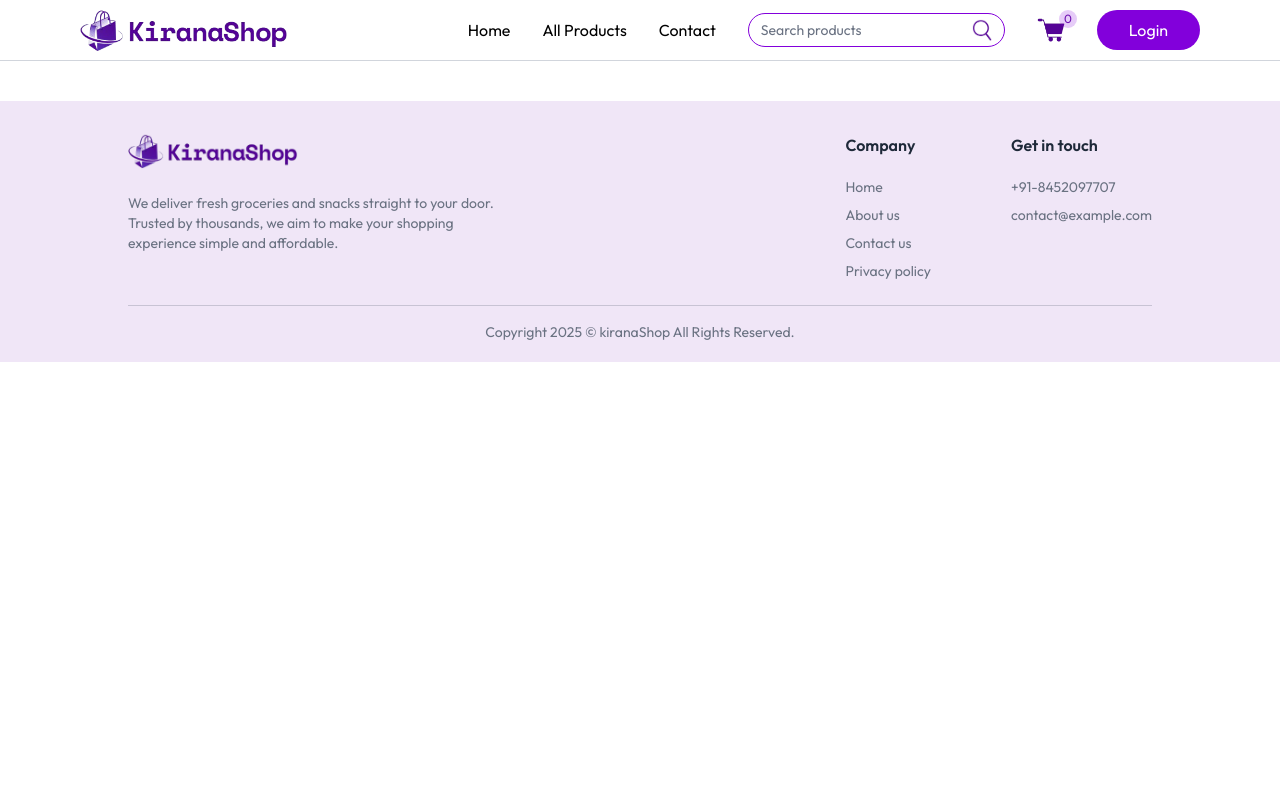
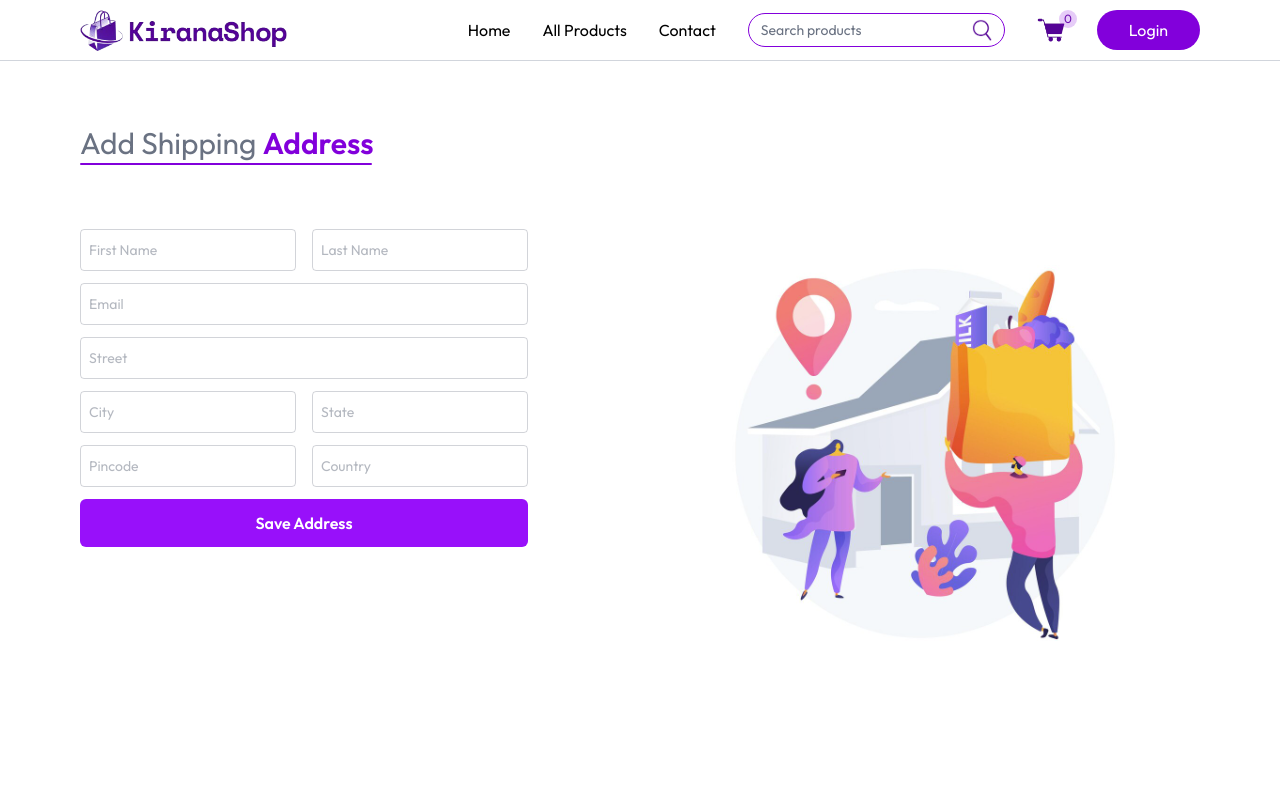
Before and after one commit to Omkar-Tale/KiranaShop-FrondEnd, a React (Vite) app: page /add-address in a window 1280 px wide. Shown: the top 800 px of the page. Built offline with nearby package versions, Linux system fonts and the light colour scheme.

Commit message:
add-addresss-I

```diff
--- a/src/App.jsx
+++ b/src/App.jsx
@@ -10,6 +10,7 @@ import ProductCategory from './pages/ProductCategory'
 import ProductDetails from './pages/ProductDetails'
 import { Toaster } from 'react-hot-toast'
 import CartDetails from './pages/CartDetails'
+import AddAddress from './pages/AddAddress'
 
 const App = () => {
   const { showUserLogin } = useAppContext()
@@ -24,6 +25,7 @@ const App = () => {
         <Route path='/product/:category' element={<ProductCategory />} />
         <Route path='/products/:category/:id' element={<ProductDetails />} />
         <Route path='/cart' element={<CartDetails />} />
+        <Route path='/add-address' element={<AddAddress />} />
       </Routes>
       <Footer />
     </>
--- a/src/assets/assets.js
+++ b/src/assets/assets.js
@@ -24,7 +24,7 @@ import main_banner_bg from "./main_banner_bg.png";
 import main_banner_bg_sm from "./main_banner_bg_sm.png";
 import bottom_banner_image from "./bottom_banner_image.png";
 import bottom_banner_image_sm from "./bottom_banner_image_sm.png";
-import add_address_iamge from "./add_address_image.svg";
+import add_address_iamge from "./add_address_image.png";
 import organic_vegitable_image from "./organic_vegitable_image.png";
 import fresh_fruits_image from "./fresh_fruits_image.png";
 import bottles_image from "./bottles_image.png";
--- a/src/components/OurFeatures.jsx
+++ b/src/components/OurFeatures.jsx
@@ -5,12 +5,12 @@ const OurFeatures = () => {
     const [isHover, setIsHover] = React.useState(false);
 
     return (
-        <div className="flex flex-col items-center mt-16 gap-1">
-            <div className="min-h-screen w-full bg-white relative text-gray-800">
+        <div className="flex sm:flex-row flex-col items-center mt-16 gap-1">
+            <div className="mb-25 w-full bg-white relative text-gray-800">
             <h2 className="text-4xl font-semibold text-center mt-10 mb-5">Our Services</h2>
-                <div className="relative z-10 flex flex-col md:flex-row items-center justify-center sm:gap-30 gap-10">
-                    <img src={assets.featuresJ} alt="Feature" className=" w-150 mt-3 object-cover rounded-2xl" />
-                    <div className="flex flex-col gap-1  mt-5 px-4 md:px-0">
+                <div className="relative z-10 flex flex-col md:flex-row items-center px-6 justify-center sm:gap-30 gap-10">
+                    <img src={assets.featuresJ} alt="Feature" className=" w-140 mt-3 object-cover rounded-2xl" />
+                    <div className="flex flex-col gap-1 mt-5 px-4 md:px-0">
                         <div
                             className={`p-6 flex gap-4 rounded-xl border transition-colors mt-3 cursor-pointer ${isHover ? 'border-violet-300 bg-violet-100' : 'border-transparent hover:border-violet-300 hover:bg-violet-100'}`}
                             onMouseEnter={() => setIsHover(true)}
--- a/src/components/ProductItem.jsx
+++ b/src/components/ProductItem.jsx
@@ -21,7 +21,7 @@ const ProductItem = ({product}) => {
                     <p>(4)</p>
                 </div>
                 <div className="flex items-end justify-between mt-3">
-                    <p className="md:text-xl text-base font-medium text-indigo-500">
+                    <p className="md:text-xl text-base font-medium text-purple-700">
                         {currency}{product.offerPrice} {" "} <span className="text-gray-500/60 md:text-sm text-xs line-through">{currency}{product.price}</span>
                     </p>
                     <div onClick={(e)=> e.stopPropagation()} className="text-purple-900">
--- a/src/pages/AddAddress.jsx
+++ b/src/pages/AddAddress.jsx
@@ -1,8 +1,76 @@
-import React from 'react'
+import React, { useState } from 'react'
+import { assets } from '../assets/assets';
+
+const InputFeild = ({type, placeholder, name, handleChange, address}) => (
+  <input
+  className='w-full px-2 py-2.5 border border-gray-500/30 rounded outline-none text-gray-500 focus:border-purple-500 transition'
+  type={type}
+  placeholder={placeholder}
+  onChange={handleChange}
+  name={name}
+  value={address[name]}
+  required
+  />
+);
 
 const AddAddress = () => {
+
+  const [address, setAddress] = useState({
+    firstName: "",
+    lastName: "",
+    email: "",
+    street: "",
+    city: "",
+    state: "",
+    zipcode: "",
+    country: "",
+    phone: "",
+  })
+
+  const handleChange = (e)=>{
+    const {name, value } = e.target;
+    setAddress((prev)=> ({
+      ...AddAddress,
+      [name]: value
+    }))
+  }
+
+  const onSibmitHandler = async (e) => {
+    e.preventDefault()
+  }
   return (
-    <div>AddAddress</div>
+    <div className='mt-16 pb-16 px-6 sm:px-20'>
+      <div className='flex flex-col gap-0.5'>
+        <p className='text-2xl md:text-3xl text-gray-500'>Add Shipping <span className='font-semibold text-purple-700'>Address</span></p>
+        <div className='sm:w-73 w-58 h-0.5 bg-purple-700 rounded-full'></div>
+      </div>
+
+      {/* two cols */}
+      <div className='flex flex-col-reverse md:flex-row justify-between mt-10'>
+        {/* first col */}
+        <div className='flex-1 max-w-md'>
+          <form onSubmit={onSibmitHandler} className='space-y-3 mt-6 text-sm'>
+            <div className='grid grid-cols-2 gap-4'>
+              <InputFeild handleChange={handleChange} address={address} name="firstName" type="text" placeholder="First Name" />
+              <InputFeild handleChange={handleChange} address={address} name="lastName" type="text" placeholder="Last Name" />
+            </div>
+              <InputFeild handleChange={handleChange} address={address} name="email" type="email" placeholder="Email" />
+              <InputFeild handleChange={handleChange} address={address} name="stree" type="text" placeholder="Street" />
+              <div className='grid grid-cols-2 gap-4'>
+              <InputFeild handleChange={handleChange} address={address} name="city" type="city" placeholder="City" />
+              <InputFeild handleChange={handleChange} address={address} name="state" type="state" placeholder="State" />
+              </div>
+              <div className='grid grid-cols-2 gap-4'>
+              <InputFeild handleChange={handleChange} address={address} name="pincode" type="pincode" placeholder="Pincode" />
+              <InputFeild handleChange={handleChange} address={address} name="country" type="country" placeholder="Country" />
+              </div>
+              <button className='w-full bg-purple-600 hover:bg-purple-700 font-semibold text-base cursor-pointer text-white py-3 rounded-md'>Save Address</button>
+          </form>
+        </div>
+        {/* second col */}
+        <img src={assets.add_address_iamge} alt="add address" className='md:mr-16 mg-16 md:mt-0' />
+      </div>
+    </div>
   )
 }
 
--- a/src/pages/AllProducts.jsx
+++ b/src/pages/AllProducts.jsx
@@ -20,7 +20,7 @@ const AllProducts = () => {
 
 
   return (
-    <div className='mt-15 flex flex-col mb-15 px-10'>
+    <div className='mt-15 flex flex-col mb-15 px-6 sm:px-10'>
         <div className='flex flex-col items-end w-max'>
             <h2 className='text-3xl flex flex-col uppercase font-outfit'>All Products</h2>
             <div className='w-30 h-0.5 bg-purple-700 rounded-full'></div>
--- a/src/pages/CartDetails.jsx
+++ b/src/pages/CartDetails.jsx
@@ -107,7 +107,7 @@ const CartDetails = () => {
                                         {address.street}, {address.city}, {address.state}, {address.country}
                                     </p>
                                 ))}
-                                <p onClick={() => navigate("/add-address")} className="text-purple-500 text-center cursor-pointer p-2 hover:bg-purple-500/10">
+                                <p onClick={() => {navigate("/add-address"); scrollTo(0,0)}} className="text-purple-500 text-center cursor-pointer p-2 hover:bg-purple-500/10">
                                     Add address
                                 </p>
                             </div>
```
Also changed, not shown: src/assets/add_address_image.png (added), src/components/Navbar.jsx (line endings or trailing spaces).
